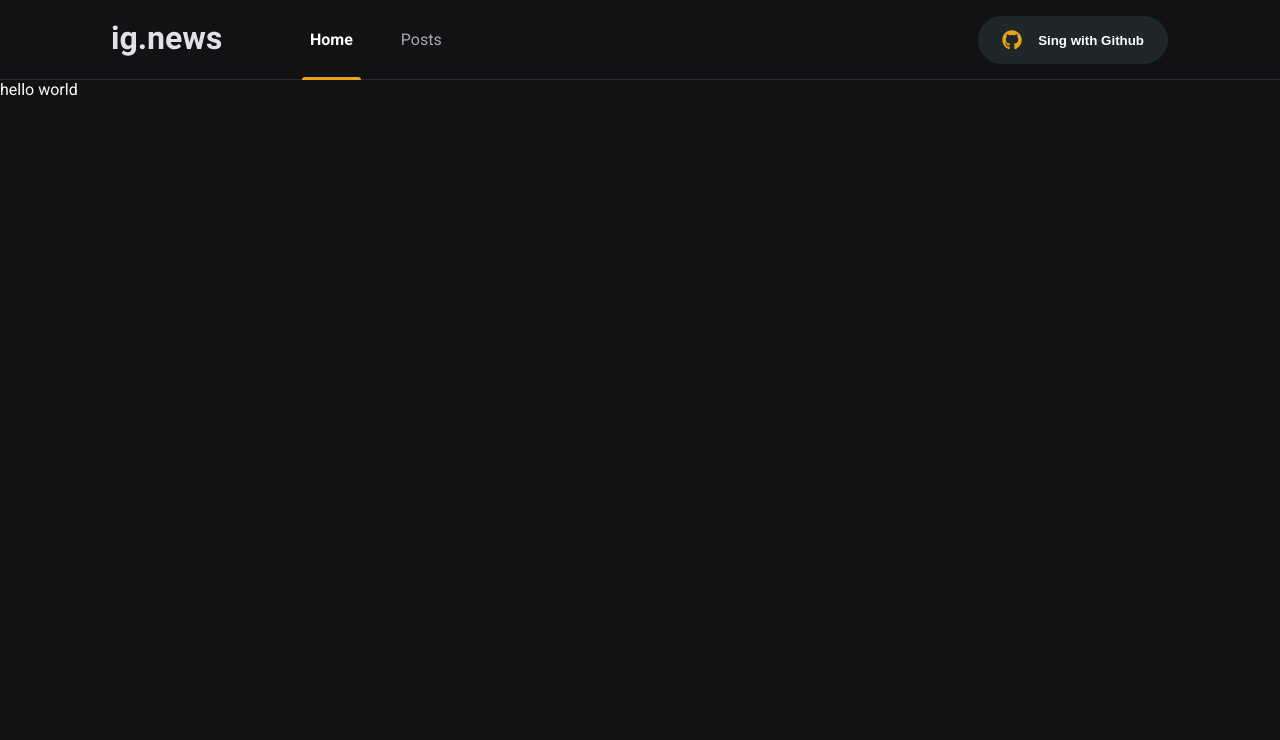
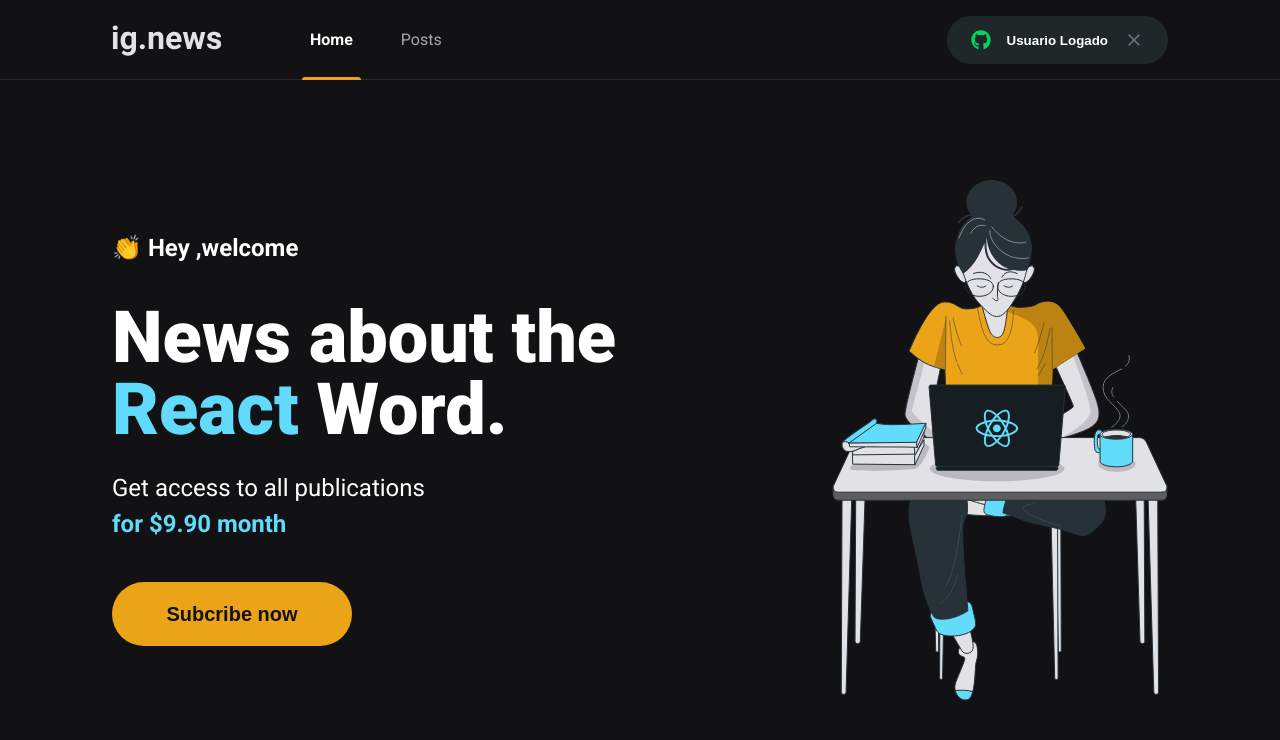
Before and after one commit to AllyssonR/ignews, a Next.js app: page / in a window 1280 px wide. Shown: the top 740 px of the page. Built offline with nearby package versions, Linux system fonts and the light colour scheme.

Commit message:
ending up code header and home screen

```diff
--- /dev/null
+++ b/src/Components/SignInButton/SubscribeButton/index.tsx
@@ -0,0 +1,8 @@
+import styles from "./styles.module.scss";
+export function SubcribeButton() {
+  return (
+    <button type="button" className={styles.subcribeButton}>
+      Subcribe now
+    </button>
+  );
+}
--- /dev/null
+++ b/src/Components/SignInButton/SubscribeButton/styles.module.scss
@@ -0,0 +1,18 @@
+.subcribeButton {
+  height: 4rem;
+  width: 240px;
+  border: 0;
+  border-radius: 2rem;
+  background: var(--yellow-500);
+  color: var(--gray-900);
+  font-size: 1.25rem;
+  font-weight: bold;
+  display: flex;
+  align-items: center;
+  justify-content: center;
+  transition: 0.2s;
+
+  &:hover {
+    filter: brightness(0.8);
+  }
+}
--- a/src/Components/SignInButton/index.tsx
+++ b/src/Components/SignInButton/index.tsx
@@ -1,10 +1,18 @@
 import { FaGithub } from "react-icons/fa";
+import { FiX } from "react-icons/fi";
 import styles from "./styles.module.scss";
 export function SignInButton() {
-  return (
+  const isUserLoggedIn = true;
+
+  return isUserLoggedIn ? (
     <button type="button" className={styles.SignInButton}>
-      <FaGithub color="#eba417"/>
-
+      <FaGithub color="#04d361" />
+     Usuario Logado
+      <FiX color="#737380" className={styles.closeIcon} />
+    </button>
+  ) : (
+    <button type="button" className={styles.SignInButton}>
+      <FaGithub color="#eba417" />
       Sing with Github
     </button>
   );
--- a/src/Components/SignInButton/styles.module.scss
+++ b/src/Components/SignInButton/styles.module.scss
@@ -19,6 +19,9 @@
   margin-right: 1rem;
 
 }
+svg.closeIcon{
+  margin-left: 1rem;
+}
 transition: filter 0.2s;
 &:hover{
   filter:brightness(0.8);
--- /dev/null
+++ b/src/pages/home.module.scss
@@ -0,0 +1,39 @@
+.contentContainer {
+  max-width: 1120px;
+  margin: 0 auto;
+  padding: 0 2rem;
+  height: calc(100vh - 5rem);
+
+  display: flex;
+  align-items: center;
+  justify-content: space-between;
+}
+
+.hero {
+  max-width: 600px;
+  > span {
+    font-size: 1.5rem;
+    font-weight: bold;
+  }
+  h1 {
+    font-size: 4.5rem;
+    line-height: 4.5rem;
+    font-weight: 900;
+    margin-top: 2.5rem;
+    span {
+      color: var(--cyan-500);
+    }
+  }
+  p {
+    font-size: 1.5rem;
+    line-height: 2.25rem;
+    margin-top: 1.5rem;
+    span {
+      color: var(--cyan-500);
+      font-weight: bold;
+    }
+  }
+  button {
+    margin-top: 2.5rem;
+  }
+}
--- a/src/pages/index.tsx
+++ b/src/pages/index.tsx
@@ -1,13 +1,26 @@
 import Head from "next/head";
+import { SubcribeButton } from "../Components/SignInButton/SubscribeButton";
+import styles from "./home.module.scss";
 export default function Home() {
   return (
     <>
       <Head>
-        <title>Inicio|ig.news</title>
+        <title>Home|ig.news</title>
       </Head>
-      <div>
-        hello world
-      </div>
+      <main className={styles.contentContainer}>
+        <section className={styles.hero}>
+          <span>👏 Hey ,welcome </span>
+          <h1>
+            News about the <span>React</span> Word.
+          </h1>
+          <p>
+            Get access to all publications <br />
+            <span> for $9.90 month</span>
+          </p>
+          <SubcribeButton />
+        </section>
+        <img src="/images/avatar.svg" alt="Girl coding" />
+      </main>
     </>
   );
 }
```
